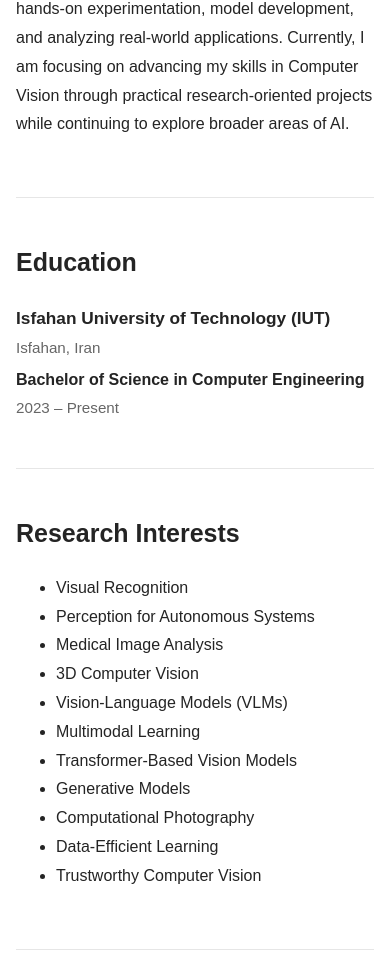
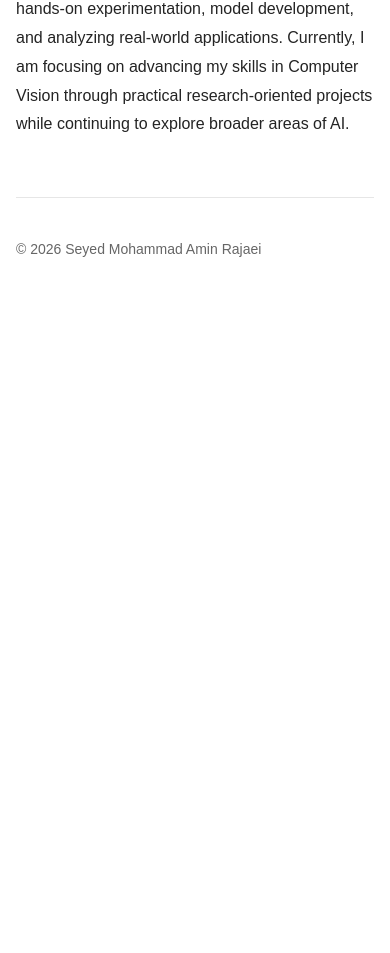
Before and after one commit to sma-rajaei/sma-rajaei.github.io, a plain HTML site: page index.html in a window 390 px wide. Shown: the part 669-1622 px from the top of the page. After the commit the page ends 970 px from the top, so only its background shows below. Drawn offline with Linux system fonts and the light colour scheme.

Commit message:
new style

```diff
--- a/index.html
+++ b/index.html
@@ -1,4 +1,3 @@
-
 <!DOCTYPE html>
 <html lang="en">
 <head>
@@ -97,6 +96,11 @@
       .education-date {
         text-align: left;
       }
+    }
+
+    /* Tab-style navigation: only one section is visible at a time */
+    .is-hidden {
+      display: none !important;
     }
   </style>
 </head>
@@ -376,5 +380,41 @@
       <p>© 2026 Seyed Mohammad Amin Rajaei</p>
     </footer>
   </main>
+
+  <script>
+    /* Show one section at a time, driven by the URL hash (#about, #projects, ...).
+       Home (#home or no hash) shows the name/links header together with About. */
+    (function () {
+      var tabIds = ['about', 'education', 'research', 'projects', 'contact'];
+      var hero = document.getElementById('home');
+      var sections = tabIds.map(function (id) { return document.getElementById(id); });
+      var navLinks = document.querySelectorAll('.navigation a');
+
+      function render() {
+        var id = (location.hash || '#home').slice(1);
+        var isHome = tabIds.indexOf(id) === -1;
+        var active = isHome ? 'about' : id;
+
+        hero.classList.toggle('is-hidden', !isHome);
+
+        sections.forEach(function (section) {
+          section.classList.toggle('is-hidden', section.id !== active);
+        });
+
+        navLinks.forEach(function (link) {
+          if (!isHome && link.getAttribute('href') === '#' + id) {
+            link.setAttribute('aria-current', 'page');
+          } else {
+            link.removeAttribute('aria-current');
+          }
+        });
+
+        window.scrollTo(0, 0);
+      }
+
+      window.addEventListener('hashchange', render);
+      render();
+    })();
+  </script>
 </body>
 </html>
```
